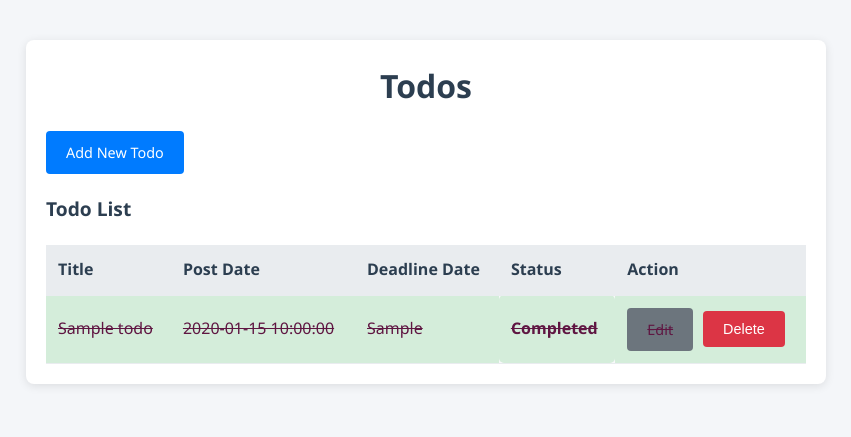
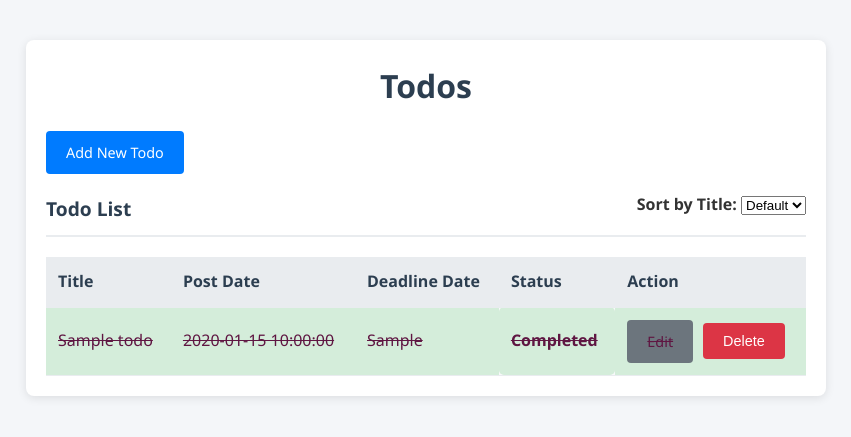
Before and after one commit to Ari-ICU/web-mvc, a PHP site: page /todos in a window 1280 px wide. Shown: the top 437 px of the page, without its empty margins (214-1065 px from the left). Run offline with PHP 8.4, Linux system fonts and the light colour scheme; tables that the repository leaves empty or names only in its code hold one stand-in row (values such as "Sample post").

Commit message:
update sql

```diff
--- a/controllers/TodoController.php
+++ b/controllers/TodoController.php
@@ -8,7 +8,8 @@ class TodoController extends Controller {
     }
 
     public function index() {
-        $todos = $this->todoModel->getTodos();
+        $sort = $this->request->input('sort', ''); // Get sort parameter (asc, desc, or empty)
+        $todos = $this->todoModel->getTodos($sort); // Pass sort to model
         $this->view('todos/index', ['todos' => $todos]);
     }
 
@@ -44,7 +45,6 @@ class TodoController extends Controller {
 
         $this->view('todos/create');
     }
-
 
     public function update($id) {
         if ($this->request->isMethod('POST')) {
--- a/css/styles.css
+++ b/css/styles.css
@@ -161,7 +161,14 @@ input[type="checkbox"] {
     border-radius: 5px;
     text-align: center;
 }
+.todo-table-header{
 
+    font-weight: bold;
+    display: flex;
+    justify-content: space-between;
+    align-items: center;
+    border-bottom: 2px solid #e9ecef;
+}
 .todo-table .todo-item {
     transition: background-color 0.2s ease;
 }
--- a/lib/CrudOperations.php
+++ b/lib/CrudOperations.php
@@ -21,10 +21,10 @@ class CrudOperations {
     /**
      * Get all records or a single record by ID
      * @param int|null $id Optional record ID
-     * @param array $conditions Optional additional conditions
+     * @param array $options Optional conditions and sorting
      * @return array|null
      */
-    public function get(?int $id = null, array $conditions = []): ?array {
+    public function get(?int $id = null, array $options = []): ?array {
         try {
             $query = "SELECT * FROM {$this->table}";
             $params = [];
@@ -32,8 +32,12 @@ class CrudOperations {
             if ($id !== null) {
                 $query .= " WHERE id = ?";
                 $params[] = $id;
-            } elseif (!empty($conditions)) {
-                $query .= " WHERE " . $this->buildConditions($conditions, $params);
+            } elseif (!empty($options['conditions'])) {
+                $query .= " WHERE " . $this->buildConditions($options['conditions'], $params);
+            }
+
+            if (!empty($options['order_by'])) {
+                $query .= " ORDER BY " . $options['order_by'];
             }
 
             $stmt = $this->db->prepare($query);
--- a/models/TodoModel.php
+++ b/models/TodoModel.php
@@ -7,8 +7,14 @@ class TodoModel extends Model {
         $this->crud = new \Lib\CrudOperations($this->db, 'todos');
     }
 
-    public function getTodos() {
-        return $this->crud->get();
+    public function getTodos($sort = '') {
+        $options = [];
+        if ($sort === 'asc') {
+            $options['order_by'] = 'title ASC';
+        } elseif ($sort === 'desc') {
+            $options['order_by'] = 'title DESC';
+        }
+        return $this->crud->get(null, $options); // Pass options to CrudOperations
     }
 
     public function getTodo($id) {
--- a/views/todos/index.php
+++ b/views/todos/index.php
@@ -11,9 +11,27 @@
 <body>
     <div class="container">
         <h1>Todos</h1>
-        <a href="/todos/create" class="btn btn-primary">Add New Todo</a>
+        <div class="filter-section">
+            <a href="/todos/create" class="btn btn-primary">Add New Todo</a>
 
-        <p class="data-available">Todo List</p>
+        </div>
+
+        <?php if (empty($todos)): ?>
+        <p class="no-data">No Data Available</p>
+        <?php else: ?>
+        <div class="todo-table-header">
+            <p class="data-available">Todo List</p>
+            <form action="/todos" method="GET" class="filter-form" style="display:inline;">
+                <label for="sort">Sort by Title:</label>
+                <select id="sort" name="sort" onchange="this.form.submit()">
+                    <option value="" <?= !isset($_GET['sort']) ? 'selected' : '' ?>>Default</option>
+                    <option value="asc" <?= isset($_GET['sort']) && $_GET['sort'] === 'asc' ? 'selected' : '' ?>>A-Z
+                    </option>
+                    <option value="desc" <?= isset($_GET['sort']) && $_GET['sort'] === 'desc' ? 'selected' : '' ?>>Z-A
+                    </option>
+                </select>
+            </form>
+        </div>
         <table class="todo-table">
             <thead>
                 <tr>
@@ -24,9 +42,6 @@
                     <th>Action</th>
                 </tr>
             </thead>
-            <?php if (empty($todos)): ?>
-            <p class="no-data">No Data Available</p>
-            <?php else: ?>
             <tbody>
                 <?php foreach ($todos as $todo): ?>
                 <tr class="todo-item <?= $todo['completed'] ? 'completed' : '' ?>">
@@ -36,10 +51,10 @@
                         </a>
                     </td>
                     <td>
-                        <span><?= htmlspecialchars($todo['post_date'] ?? '') ?></span>
+                        <span><?= htmlspecialchars(array_key_exists('post_date', $todo) && $todo['post_date'] ? $todo['post_date'] : '') ?></span>
                     </td>
                     <td>
-                        <span><?= htmlspecialchars($todo['deadline'] ?? '') ?></span>
+                        <span><?= htmlspecialchars(array_key_exists('deadline', $todo) && $todo['deadline'] ? $todo['deadline'] : '') ?></span>
                     </td>
                     <td class="<?= $todo['completed'] ? 'status-completed' : 'status-pending' ?>">
                         <span><?= $todo['completed'] ? 'Completed' : 'Pending' ?></span>
```
